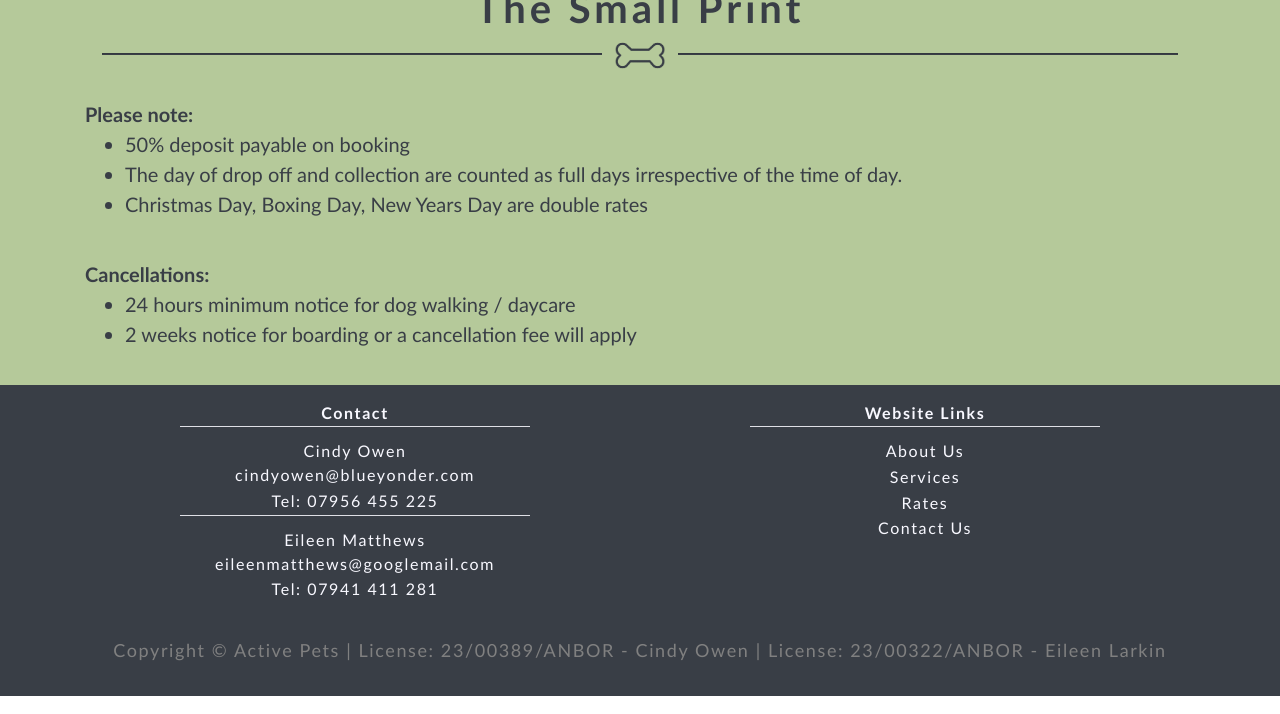
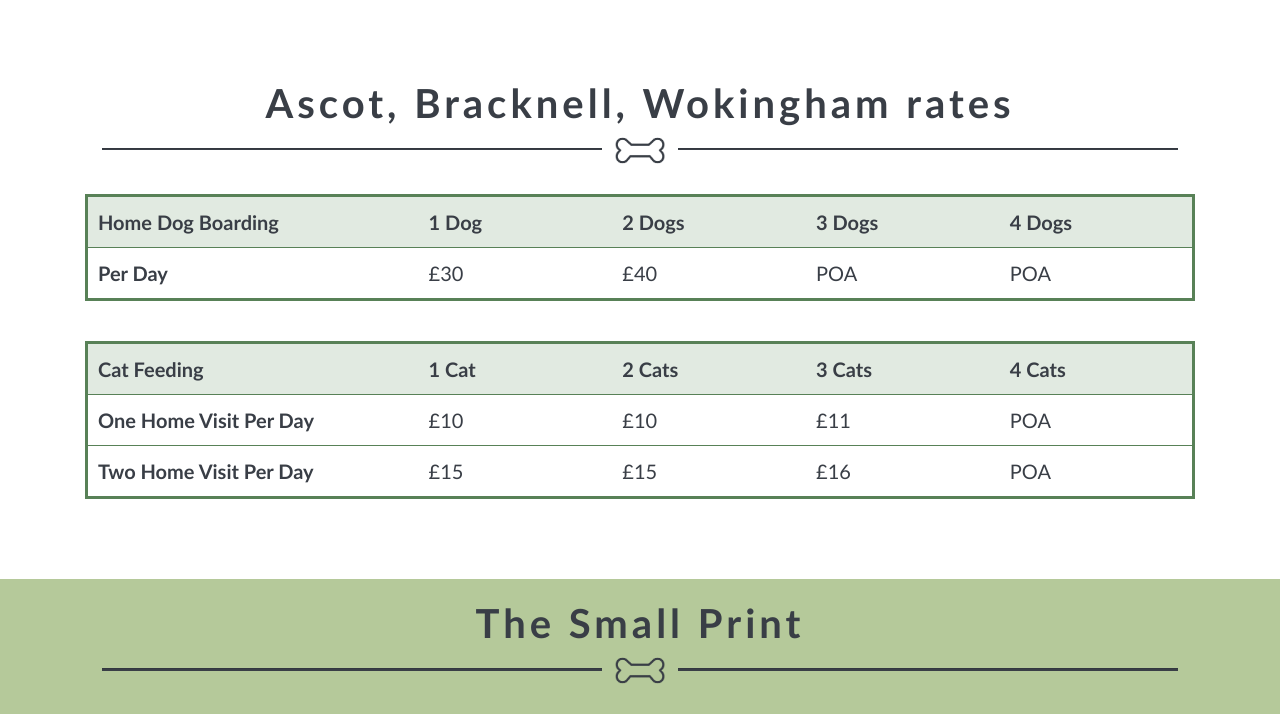
Before and after one commit to AJO-Python/Activepetz_host, a plain HTML site: page rates.html in a window 1280 px wide. Shown: the part 1200-1914 px from the top of the page. Drawn offline with Linux system fonts and the light colour scheme.

Commit message:
Add Bethany,Carole,Judy
- Add to "about us" page
- Add section to "rates" page

```diff
--- a/rates.html
+++ b/rates.html
@@ -57,6 +57,15 @@
     <div class="header-title space-bottom hidden">
       <h1 class="centre space-bottom--none">ActivePetz Rates</h1>
       <div class="hr-icon">
+        <hr class="hr--short">
+        <img class="img-with-hr" src="media/bone.png" alt="bone icon">
+        <hr class="hr--short">
+      </div>
+    </div>
+
+    <div class="container-md">
+      <h1 class="centre space-bottom--none">Surrey rates</h1>
+      <div class="hr-icon space-bottom--s">
         <hr class="hr--short">
         <img class="img-with-hr" src="media/bone.png" alt="bone icon">
         <hr class="hr--short">
@@ -150,6 +159,64 @@
       </table>
     </div>
 
+    <div class="container-md">
+      <h1 class="centre space-bottom--none">Ascot, Bracknell, Wokingham rates</h1>
+      <div class="hr-icon space-bottom--s">
+        <hr class="hr--short">
+        <img class="img-with-hr" src="media/bone.png" alt="bone icon">
+        <hr class="hr--short">
+      </div>
+    </div>
+
+    <div class="container-md space-bottom--l">
+
+      <!-- Table Error Message -->
+      <p class="red hidden">Please rotate your phone or view on a larger device to view the <b>Dog Walking</b> table.</p>
+
+      <!-- Home Dog Boarding -->
+      <table class="space-bottom">
+        <tr class="title-row">
+          <th class="table-title">Home Dog Boarding</th>
+          <th class="table-cost">1 Dog</th>
+          <th class="table-cost">2 Dogs</th>
+          <th class="table-cost">3 Dogs</th>
+          <th class="table-cost">4 Dogs</th>
+        </tr>
+        <tr>
+          <th>Per Day</th>
+          <td>£30</td>
+          <td>£40</td>
+          <td>POA</td>
+          <td>POA</td>
+        </tr>
+      </table>
+
+      <!-- Cat Feeding -->
+      <table class="space-bottom">
+        <tr class="title-row">
+          <th class="table-title"> Cat Feeding </th>
+          <th class="table-cost">1 Cat</th>
+          <th class="table-cost">2 Cats</th>
+          <th class="table-cost">3 Cats</th>
+          <th class="table-cost">4 Cats</th>
+        </tr>
+        <tr>
+          <th>One Home Visit Per Day</th>
+          <td>£10</td>
+          <td>£10</td>
+          <td>£11</td>
+          <td>POA</td>
+        </tr>
+        <tr>
+          <th>Two Home Visit Per Day</th>
+          <td>£15</td>
+          <td>£15</td>
+          <td>£16</td>
+          <td>POA</td>
+        </tr>
+      </table>
+    </div>
+
     <div class="green-stripe">
       <div class="container-md">
         <h1 class="centre space-bottom--none">The Small Print</h1>
@@ -187,6 +254,10 @@
             Eileen Matthews <br>
             <a href="mailto:eileenmatthews@googlemail.com">eileenmatthews@googlemail.com</a> <br>
             Tel: 07941 411 281 <br>
+
+            Judy Baker <br>
+            <a href="mailto:mrsjudybaker@hotmail.com">mrsjudybaker@hotmail.com</a> <br>
+            Tel: 07957 591 721 <br><br>
           </div>
           <div class="col-lg-4 mx-auto centre">
             <b>Website Links</b>
```
Also changed, not shown: contact_us.html (+6 -1 lines), index.html (+18 -4 lines), services.html (+3 -0 lines).
